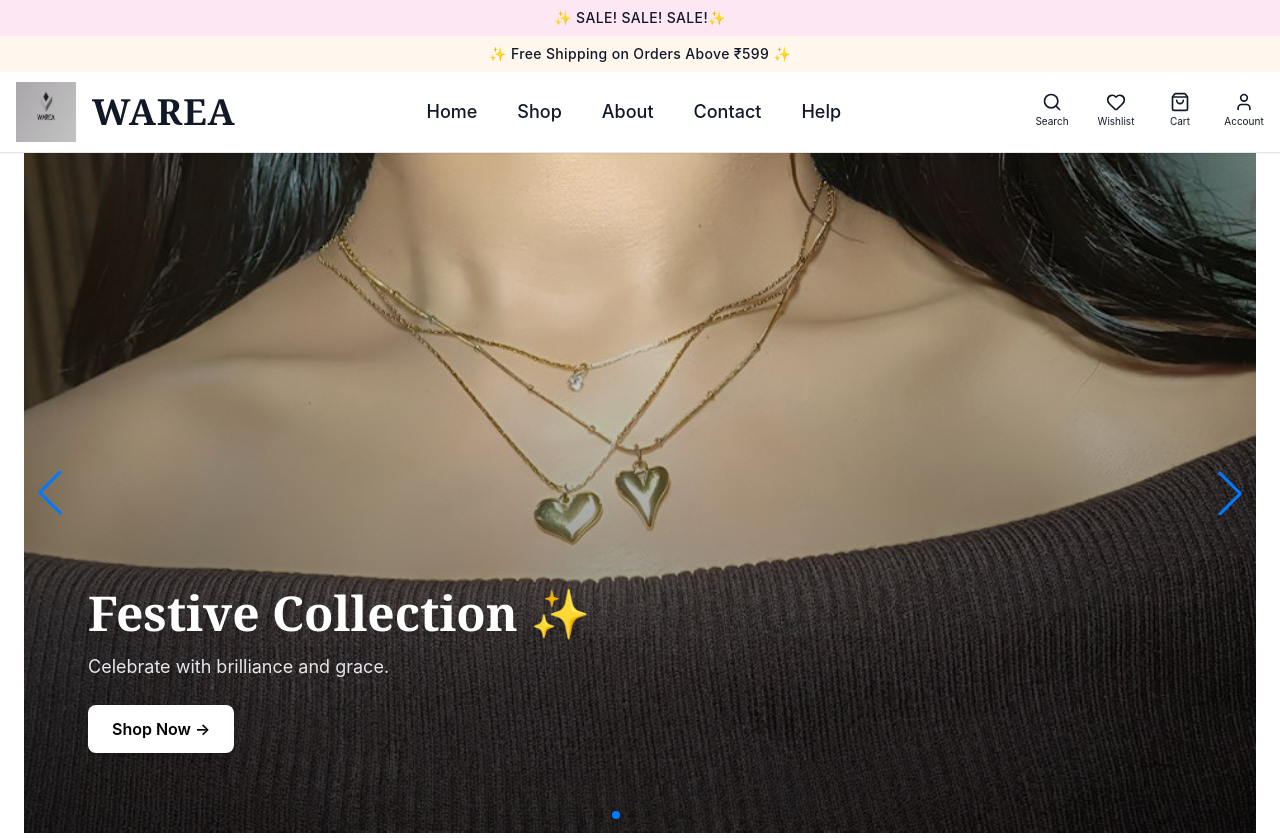
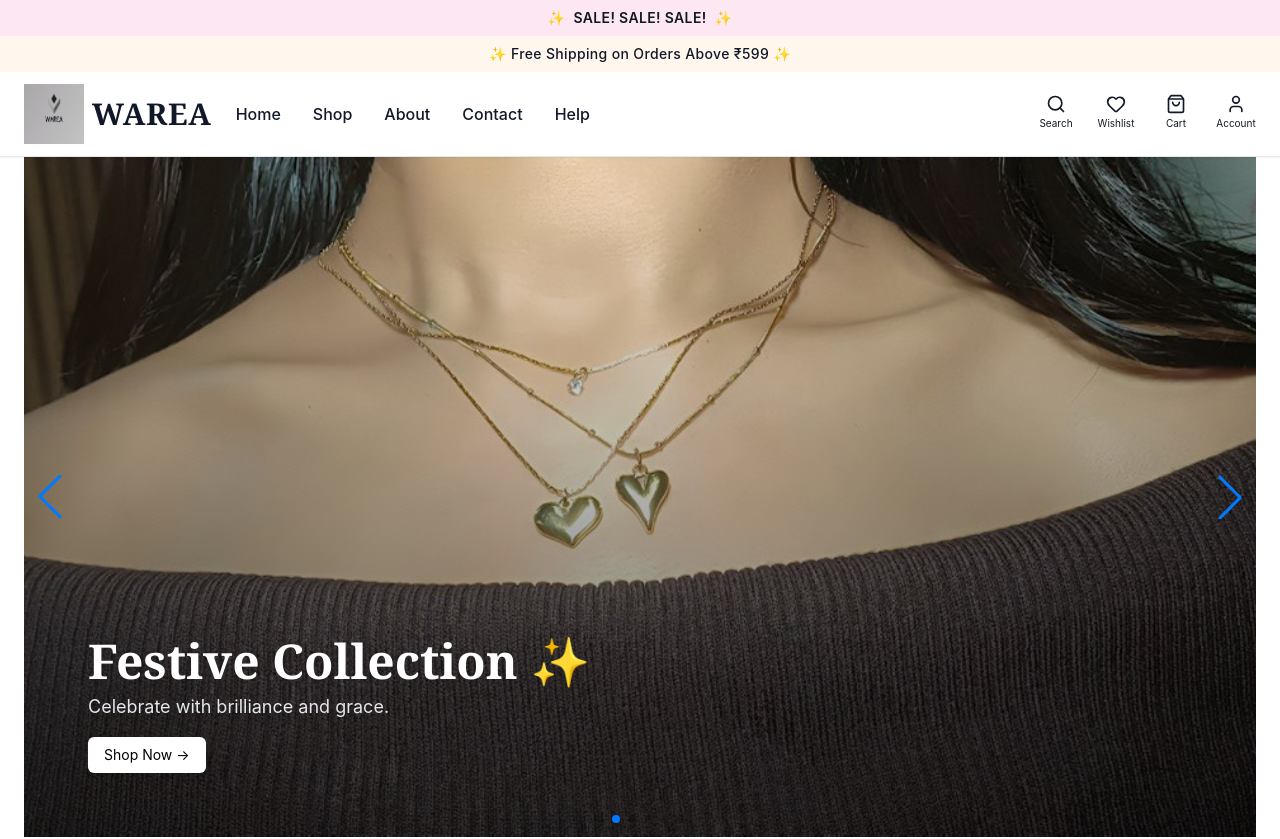
Before and after one commit to mohitkmr8566-ark/warea, a Next.js app: page / in a window 1280 px wide. Shown: the top 839 px of the page. Built offline with nearby package versions, Linux system fonts and the light colour scheme.

Commit message:
feat(day8/auth): add mock AuthContext, login/signup pages, profile UI updates, TopBar/Header fixes, cart toasts

```diff
--- a/components/Header.jsx
+++ b/components/Header.jsx
@@ -1,4 +1,5 @@
-import { useState } from "react";
+// components/Header.jsx
+import { useState, useEffect, useRef } from "react";
 import Link from "next/link";
 import Image from "next/image";
 import { ShoppingBag, Heart, User, Search, Menu, X } from "lucide-react";
@@ -12,27 +13,32 @@ export default function Header() {
   const cartCount = cartItems.reduce((s, i) => s + (i.qty || 1), 0);
   const wishCount = wishlist.length;
 
+  // bump animation state when cartCount changes
+  const [bump, setBump] = useState(false);
+  const prevRef = useRef(cartCount);
+
+  useEffect(() => {
+    if (prevRef.current !== undefined && prevRef.current !== cartCount) {
+      setBump(true);
+      const t = setTimeout(() => setBump(false), 380);
+      return () => clearTimeout(t);
+    }
+    prevRef.current = cartCount;
+  }, [cartCount]);
+
   return (
-    <header className="border-b bg-white shadow-sm sticky top-0 z-40">
-      {/* Main Header */}
-      <div className="page-container flex items-center justify-between h-16 md:h-20 px-3 sm:px-4">
+    <header className="sticky top-0 z-40 bg-white border-b shadow-sm">
+      {/* NOTE: TopBar intentionally NOT rendered here. TopBar is rendered once in _app.js */}
+
+      <div className="page-container flex items-center gap-3 sm:gap-6 py-2 md:py-3">
         {/* Logo */}
-        <Link href="/" className="flex items-center gap-2 sm:gap-4">
-          <Image
-            src="/logo.png"
-            alt="Warea Logo"
-            width={40}
-            height={40}
-            className="object-contain w-10 h-10 md:w-[60px] md:h-[60px]"
-          />
-          {/* Hide WAREA text on extra small screens */}
-          <span className="hidden sm:inline text-2xl md:text-4xl font-bold font-serif tracking-wide">
-            WAREA
-          </span>
+        <Link href="/" className="flex items-center gap-2 flex-shrink-0">
+          <Image src="/logo.png" alt="Warea Logo" width={44} height={44} className="object-contain w-10 h-10 md:w-[60px] md:h-[60px]" />
+          <span className="hidden sm:inline text-2xl md:text-3xl font-serif font-bold tracking-wide">WAREA</span>
         </Link>
 
-        {/* Navigation (Desktop) */}
-        <nav className="hidden md:flex gap-10 text-lg font-medium">
+        {/* Navigation: shows from md up */}
+        <nav className="hidden md:flex gap-8 text-base font-medium flex-1">
           <Link href="/">Home</Link>
           <Link href="/shop">Shop</Link>
           <Link href="/about">About</Link>
@@ -40,56 +46,46 @@ export default function Header() {
           <Link href="/help">Help</Link>
         </nav>
 
-        {/* Icons */}
-        <div className="flex items-center gap-3 sm:gap-4 md:gap-6">
-          {/* Search */}
-          <Link href="/search" className="relative flex flex-col items-center w-8 h-8 md:w-10 md:h-10">
-            <Search size={20} className="md:size-22" />
-            <span className="text-[9px] md:text-[10px] mt-0.5">Search</span>
+        {/* Icons (push to right, don't shrink) */}
+        <div className="flex items-center gap-3 md:gap-5 ml-auto flex-shrink-0">
+          {/* Search — hide on very small screens */}
+          <Link href="/search" className="hidden sm:flex flex-col items-center w-8 h-8 md:w-10 md:h-10">
+            <Search size={20} />
+            <span className="text-[10px] mt-0.5">Search</span>
           </Link>
 
           {/* Wishlist */}
           <Link href="/wishlist" className="relative flex flex-col items-center w-8 h-8 md:w-10 md:h-10">
-            <Heart size={20} className="md:size-22" />
-            {wishCount > 0 && (
-              <span className="absolute -top-1 -right-1 bg-black text-white text-[9px] md:text-[10px] rounded-full px-1 min-w-[16px] h-[16px] md:min-w-[18px] md:h-[18px] flex items-center justify-center">
-                {wishCount}
-              </span>
-            )}
-            <span className="text-[9px] md:text-[10px] mt-0.5">Wishlist</span>
+            <Heart size={20} />
+            {wishCount > 0 && <span className="absolute -top-1 -right-1 bg-black text-white text-[10px] rounded-full px-1 min-w-[18px] h-[18px] flex items-center justify-center">{wishCount}</span>}
+            <span className="text-[9px] md:text-[10px] mt-0.5 hidden sm:block">Wishlist</span>
           </Link>
 
-          {/* Cart */}
+          {/* Cart w/ bump */}
           <Link href="/cart" className="relative flex flex-col items-center w-8 h-8 md:w-10 md:h-10">
-            <ShoppingBag size={20} className="md:size-22" />
-            {cartCount > 0 && (
-              <span className="absolute -top-1 -right-1 bg-black text-white text-[9px] md:text-[10px] rounded-full px-1 min-w-[16px] h-[16px] md:min-w-[18px] md:h-[18px] flex items-center justify-center">
-                {cartCount}
-              </span>
-            )}
-            <span className="text-[9px] md:text-[10px] mt-0.5">Cart</span>
+            <span className={`${bump ? "cart-bump" : ""} inline-flex`}>
+              <ShoppingBag size={20} />
+            </span>
+            {cartCount > 0 && <span className="absolute -top-1 -right-1 bg-black text-white text-[10px] rounded-full px-1 min-w-[18px] h-[18px] flex items-center justify-center">{cartCount}</span>}
+            <span className="text-[9px] md:text-[10px] mt-0.5 hidden sm:block">Cart</span>
           </Link>
 
-          {/* Account */}
+          {/* Profile */}
           <Link href="/profile" className="flex flex-col items-center w-8 h-8 md:w-10 md:h-10">
-            <User size={20} className="md:size-22" />
-            <span className="text-[9px] md:text-[10px] mt-0.5">Account</span>
+            <User size={20} />
+            <span className="text-[9px] md:text-[10px] mt-0.5 hidden sm:block">Account</span>
           </Link>
 
-          {/* Mobile Menu */}
-          <button
-            className="lg:hidden w-8 h-8 md:w-10 md:h-10 flex items-center justify-center"
-            onClick={() => setOpen(!open)}
-            aria-label="Toggle Menu"
-          >
+          {/* Mobile menu */}
+          <button className="lg:hidden w-8 h-8 flex items-center justify-center" onClick={() => setOpen(!open)} aria-label="Toggle Menu">
             {open ? <X size={22} /> : <Menu size={22} />}
           </button>
         </div>
       </div>
 
-      {/* Mobile Menu Panel */}
+      {/* Mobile nav */}
       {open && (
-        <div className="lg:hidden bg-white border-t p-4 flex flex-col gap-4 text-lg font-medium">
+        <div className="lg:hidden bg-white border-t p-4 flex flex-col gap-3 text-base font-medium">
           <Link href="/" onClick={() => setOpen(false)}>Home</Link>
           <Link href="/shop" onClick={() => setOpen(false)}>Shop</Link>
           <Link href="/about" onClick={() => setOpen(false)}>About</Link>
--- a/components/Hero.jsx
+++ b/components/Hero.jsx
@@ -9,41 +9,17 @@ import "swiper/css/pagination";
 import "swiper/css/navigation";
 
 const heroSlides = [
-  {
-    img: "/hero/hero1.jpg",
-    title: "Timeless. Elegant. Warea.",
-    desc: "Handcrafted jewellery for every occasion.",
-  },
-  {
-    img: "/hero/hero2.jpg",
-    title: "Festive Collection ✨",
-    desc: "Celebrate with brilliance and grace.",
-  },
-  {
-    img: "/hero/hero3.jpg",
-    title: "Everyday Elegance 💎",
-    desc: "Minimal designs for daily shine.",
-  },
-  {
-    img: "/hero/hero4.jpg",
-    title: "Wedding Specials ❤️",
-    desc: "Make your big day sparkle forever.",
-  },
-  {
-    img: "/hero/hero5.jpg",
-    title: "New Arrivals 🌸",
-    desc: "Discover the latest handcrafted trends.",
-  },
-  {
-    img: "/hero/hero6.jpg",
-    title: "Exclusive Offers 🎁",
-    desc: "Shop now and enjoy special deals.",
-  },
+  { img: "/hero/hero1.jpg", title: "Timeless. Elegant. Warea.", desc: "Handcrafted jewellery for every occasion." },
+  { img: "/hero/hero2.jpg", title: "Festive Collection ✨", desc: "Celebrate with brilliance and grace." },
+  { img: "/hero/hero3.jpg", title: "Everyday Elegance 💎", desc: "Minimal designs for daily shine." },
+  { img: "/hero/hero4.jpg", title: "Wedding Specials ❤️", desc: "Make your big day sparkle forever." },
+  { img: "/hero/hero5.jpg", title: "New Arrivals 🌸", desc: "Discover the latest handcrafted trends." },
+  { img: "/hero/hero6.jpg", title: "Exclusive Offers 🎁", desc: "Shop now and enjoy special deals." },
 ];
 
 export default function Hero() {
   return (
-    <section className="relative w-full h-[65vh] sm:h-[70vh] md:h-[80vh] lg:h-[85vh] overflow-hidden">
+    <section className="relative w-full h-[60vh] sm:h-[68vh] md:h-[78vh] lg:h-[85vh] overflow-hidden">
       <Swiper
         modules={[Autoplay, Pagination, Navigation]}
         autoplay={{ delay: 4000, disableOnInteraction: false }}
@@ -55,32 +31,12 @@ export default function Hero() {
         {heroSlides.map((slide, i) => (
           <SwiperSlide key={i}>
             <div className="relative w-full h-full">
-              {/* Background Image */}
-              <Image
-                src={slide.img}
-                alt={slide.title}
-                fill
-                priority={i === 0}
-                className="object-cover object-center"
-              />
-
-              {/* Overlay */}
-              <div className="absolute inset-0 bg-gradient-to-t from-black/60 via-black/30 to-transparent"></div>
-
-              {/* Text Content */}
-              <div className="absolute bottom-10 sm:bottom-14 md:bottom-20 left-4 sm:left-10 md:left-16 text-white max-w-xs sm:max-w-md md:max-w-xl">
-                <h1 className="text-2xl sm:text-4xl md:text-5xl font-serif font-bold leading-snug drop-shadow-lg">
-                  {slide.title}
-                </h1>
-                <p className="mt-3 sm:mt-4 text-sm sm:text-base md:text-lg text-gray-200 drop-shadow-md max-w-md">
-                  {slide.desc}
-                </p>
-                <Link
-                  href="/shop"
-                  className="inline-block mt-5 sm:mt-6 px-5 sm:px-6 py-2.5 sm:py-3 bg-white text-black text-sm sm:text-base font-semibold rounded-lg shadow-md hover:bg-gray-200 transition"
-                >
-                  Shop Now →
-                </Link>
+              <Image src={slide.img} alt={slide.title} fill className="object-cover object-center" />
+              <div className="absolute inset-0 bg-gradient-to-t from-black/60 via-black/30 to-transparent" />
+              <div className="absolute bottom-6 sm:bottom-10 md:bottom-16 left-4 sm:left-8 md:left-16 text-white max-w-[92%] sm:max-w-md md:max-w-lg lg:max-w-xl">
+                <h1 className="text-xl sm:text-3xl md:text-4xl lg:text-5xl font-serif font-bold leading-tight drop-shadow-lg">{slide.title}</h1>
+                <p className="mt-2 text-xs sm:text-sm md:text-base lg:text-lg text-gray-200 drop-shadow-md max-w-md">{slide.desc}</p>
+                <Link href="/shop" className="inline-block mt-4 px-4 py-2 bg-white text-black text-sm rounded-md shadow-md hover:bg-gray-100 transition">Shop Now →</Link>
               </div>
             </div>
           </SwiperSlide>
--- a/components/TopBar.jsx
+++ b/components/TopBar.jsx
@@ -2,16 +2,20 @@
 export default function TopBar() {
   return (
     <div className="w-full">
-      {/* Sale Banner */}
-      <div className="w-full bg-pink-100 text-center py-2 text-xs sm:text-sm font-medium tracking-wide">
-        <span className="text-yellow-500">✨</span>
-        <span> SALE! SALE! SALE!</span>
-        <span className="text-yellow-500">✨</span>
+      {/* Top sale line - constrained to page width and centered */}
+      <div className="bg-pink-100 text-center py-2 text-xs sm:text-sm font-medium tracking-wide">
+        <div className="max-w-7xl mx-auto px-4">
+          <span className="text-yellow-500">✨</span>
+          <span className="font-semibold mx-2">SALE! SALE! SALE!</span>
+          <span className="text-yellow-500">✨</span>
+        </div>
       </div>
 
-      {/* Free Shipping Banner */}
-      <div className="w-full bg-orange-50 text-center py-2 text-xs sm:text-sm font-medium tracking-wide">
-        ✨ Free Shipping on Orders Above ₹599 ✨
+      {/* Free shipping line - constrained to page width and centered */}
+      <div className="bg-orange-50 text-center py-2 text-xs sm:text-sm font-medium tracking-wide">
+        <div className="max-w-7xl mx-auto px-4">
+          ✨ Free Shipping on Orders Above ₹599 ✨
+        </div>
       </div>
     </div>
   );
--- a/pages/_app.js
+++ b/pages/_app.js
@@ -6,19 +6,24 @@ import Header from "@/components/Header";
 import Footer from "@/components/Footer";
 import { CartProvider } from "@/store/CartContext";
 import { WishlistProvider } from "@/store/WishlistContext";
+import { AuthProvider } from "@/store/AuthContext";
+import { Toaster } from "react-hot-toast";
 
 export default function MyApp({ Component, pageProps }) {
   return (
     <CartProvider>
       <WishlistProvider>
+        <AuthProvider>
+          <Toaster position="top-right" />
           <div className="min-h-screen flex flex-col">
-          <TopBar />
-          <Header />
+            <TopBar />        {/* single TopBar, non-sticky */}
+            <Header />        {/* sticky header (nav + icons) */}
             <main className="flex-1 page-container">
               <Component {...pageProps} />
             </main>
             <Footer />
           </div>
+        </AuthProvider>
       </WishlistProvider>
     </CartProvider>
   );
--- /dev/null
+++ b/pages/login.js
@@ -0,0 +1,33 @@
+// pages/login.js
+"use client";
+
+import { useState } from "react";
+import { useRouter } from "next/router";
+import { useAuth } from "@/store/AuthContext";
+
+export default function LoginPage() {
+  const { login } = useAuth();
+  const router = useRouter();
+  const [email, setEmail] = useState("");
+  const [password, setPassword] = useState("");
+
+  const submit = async (e) => {
+    e.preventDefault();
+    const u = await login({ email, password });
+    if (u) router.push("/profile");
+  };
+
+  return (
+    <div className="page-container py-16 max-w-xl mx-auto">
+      <h1 className="text-2xl font-semibold mb-6">Login</h1>
+      <form onSubmit={submit} className="space-y-4 bg-white p-6 rounded-lg shadow">
+        <input value={email} onChange={(e)=>setEmail(e.target.value)} placeholder="Email" className="w-full px-4 py-2 border rounded" />
+        <input type="password" value={password} onChange={(e)=>setPassword(e.target.value)} placeholder="Password" className="w-full px-4 py-2 border rounded" />
+        <div className="flex gap-3">
+          <button type="submit" className="btn btn-primary">Login</button>
+          <a href="/signup" className="btn btn-ghost">Create account</a>
+        </div>
+      </form>
+    </div>
+  );
+}
--- a/pages/profile.js
+++ b/pages/profile.js
@@ -1,71 +1,71 @@
-"use client";
-
+import Head from "next/head";
 import { useState } from "react";
-import Head from "next/head";
+import { useAuth } from "@/store/AuthContext";
 
 export default function ProfilePage() {
-  const [isLoggedIn, setIsLoggedIn] = useState(false); // placeholder state
+  const { user, login, logout, signup } = useAuth();
+  const [tab, setTab] = useState("login");
+  const [form, setForm] = useState({ email: "", name: "" });
+
+  const handleLogin = async (e) => {
+    e.preventDefault();
+    const res = await login({ email: form.email, name: form.name });
+    if (res) setForm({ email: "", name: "" });
+  };
+
+  const handleSignup = async (e) => {
+    e.preventDefault();
+    const res = await signup({ email: form.email, name: form.name });
+    if (res) setForm({ email: "", name: "" });
+  };
 
   return (
     <>
-      <Head>
-        <title>Profile — Warea</title>
-      </Head>
+      <Head><title>Profile — Warea</title></Head>
+      <main className="page-container py-10">
+        <h1 className="text-3xl font-bold mb-6">Your Profile</h1>
 
-      <main className="container mx-auto px-4 py-8">
-        <h1 className="text-2xl font-semibold mb-4">Your Profile</h1>
+        {!user ? (
+          <div className="max-w-xl mx-auto bg-white p-6 rounded-lg shadow">
+            <div className="flex gap-4 mb-6">
+              <button className={`px-4 py-2 ${tab === "login" ? "bg-gray-900 text-white" : "bg-gray-100"}`} onClick={() => setTab("login")}>Login</button>
+              <button className={`px-4 py-2 ${tab === "signup" ? "bg-gray-900 text-white" : "bg-gray-100"}`} onClick={() => setTab("signup")}>Sign up</button>
+            </div>
 
-        {!isLoggedIn ? (
-          // 🔹 Show Login / Signup placeholders
-          <div className="max-w-md mx-auto bg-white p-6 rounded-lg shadow">
-            <h2 className="text-xl font-medium mb-4 text-center">Welcome to Warea</h2>
-            <p className="text-sm text-gray-600 text-center mb-6">
-              Please log in to access your account, orders, and saved addresses.
-            </p>
-
-            <div className="flex flex-col gap-4">
-              <button
-                onClick={() => alert("Login flow will go here")}
-                className="w-full px-4 py-2 bg-gray-900 text-white rounded-md hover:bg-gray-700"
-              >
-                Login
-              </button>
-              <button
-                onClick={() => alert("Signup flow will go here")}
-                className="w-full px-4 py-2 border border-gray-300 rounded-md hover:bg-gray-100"
-              >
-                Create Account
-              </button>
-            </div>
+            {tab === "login" ? (
+              <form onSubmit={handleLogin} className="space-y-4">
+                <input type="email" required placeholder="Email" value={form.email} onChange={(e)=>setForm(s=>({...s,email:e.target.value}))} className="w-full border px-3 py-2 rounded" />
+                <input type="text" placeholder="Name (optional)" value={form.name} onChange={(e)=>setForm(s=>({...s,name:e.target.value}))} className="w-full border px-3 py-2 rounded" />
+                <button type="submit" className="btn btn-primary">Login</button>
+              </form>
+            ) : (
+              <form onSubmit={handleSignup} className="space-y-4">
+                <input type="email" required placeholder="Email" value={form.email} onChange={(e)=>setForm(s=>({...s,email:e.target.value}))} className="w-full border px-3 py-2 rounded" />
+                <input type="text" required placeholder="Name" value={form.name} onChange={(e)=>setForm(s=>({...s,name:e.target.value}))} className="w-full border px-3 py-2 rounded" />
+                <button type="submit" className="btn btn-primary">Create account</button>
+              </form>
+            )}
           </div>
         ) : (
-          // 🔹 Show Account Dashboard (once logged in)
-          <div className="grid grid-cols-1 md:grid-cols-3 gap-6">
+          <div className="grid md:grid-cols-3 gap-6">
             <aside className="md:col-span-1 bg-white p-4 rounded-lg shadow">
               <h2 className="font-medium mb-2">Account</h2>
               <div className="text-sm text-gray-700">
-                <p>
-                  Name: <strong>Guest User</strong>
-                </p>
-                <p className="mt-1">
-                  Email: <strong>guest@warea.local</strong>
-                </p>
+                <p>Name: <strong>{user.name}</strong></p>
+                <p className="mt-1">Email: <strong>{user.email}</strong></p>
               </div>
+              <button className="mt-4 btn btn-ghost" onClick={()=>logout()}>Logout</button>
             </aside>
 
             <section className="md:col-span-2 space-y-6">
               <div className="bg-white p-4 rounded-lg shadow">
                 <h3 className="font-medium mb-2">Orders</h3>
-                <p className="text-sm text-gray-500">
-                  No orders yet. Orders will appear here once you complete a checkout.
-                </p>
+                <p className="text-sm text-gray-500">No orders yet — this will show past orders after checkout.</p>
               </div>
 
               <div className="bg-white p-4 rounded-lg shadow">
                 <h3 className="font-medium mb-2">Addresses</h3>
-                <p className="text-sm text-gray-500">
-                  Add an address to speed up checkout.
-                </p>
+                <p className="text-sm text-gray-500">Add an address to speed up checkout.</p>
               </div>
             </section>
           </div>
--- /dev/null
+++ b/pages/signup.js
@@ -0,0 +1,35 @@
+// pages/signup.js
+"use client";
+
+import { useState } from "react";
+import { useRouter } from "next/router";
+import { useAuth } from "@/store/AuthContext";
+
+export default function SignupPage() {
+  const { signup } = useAuth();
+  const router = useRouter();
+  const [name, setName] = useState("");
+  const [email, setEmail] = useState("");
+  const [password, setPassword] = useState("");
+
+  const submit = async (e) => {
+    e.preventDefault();
+    const u = await signup({ name, email, password });
+    if (u) router.push("/profile");
+  };
+
+  return (
+    <div className="page-container py-16 max-w-xl mx-auto">
+      <h1 className="text-2xl font-semibold mb-6">Create Account</h1>
+      <form onSubmit={submit} className="space-y-4 bg-white p-6 rounded-lg shadow">
+        <input value={name} onChange={(e)=>setName(e.target.value)} placeholder="Full name" className="w-full px-4 py-2 border rounded" />
+        <input value={email} onChange={(e)=>setEmail(e.target.value)} placeholder="Email" className="w-full px-4 py-2 border rounded" />
+        <input type="password" value={password} onChange={(e)=>setPassword(e.target.value)} placeholder="Password" className="w-full px-4 py-2 border rounded" />
+        <div className="flex gap-3">
+          <button type="submit" className="btn btn-primary">Create Account</button>
+          <a href="/login" className="btn btn-ghost">Login</a>
+        </div>
+      </form>
+    </div>
+  );
+}
--- /dev/null
+++ b/store/AuthContext.js
@@ -0,0 +1,38 @@
+// store/AuthContext.js
+import { createContext, useContext, useEffect, useState } from "react";
+
+const AuthContext = createContext();
+
+export function AuthProvider({ children }) {
+  const [user, setUser] = useState(null);
+
+  useEffect(() => {
+    const s = localStorage.getItem("user");
+    if (s) setUser(JSON.parse(s));
+  }, []);
+
+  useEffect(() => {
+    if (user) localStorage.setItem("user", JSON.stringify(user));
+    else localStorage.removeItem("user");
+  }, [user]);
+
+  const login = ({ email, name }) => {
+    // placeholder: a real backend would return token + user data
+    const u = { email, name: name || "Customer" };
+    setUser(u);
+    return u;
+  };
+
+  const logout = () => setUser(null);
+
+  const signup = ({ email, name }) => {
+    // placeholder: treat same as login for now
+    const u = { email, name: name || "Customer" };
+    setUser(u);
+    return u;
+  };
+
+  return <AuthContext.Provider value={{ user, login, logout, signup }}>{children}</AuthContext.Provider>;
+}
+
+export const useAuth = () => useContext(AuthContext);
```
Also changed, not shown: components/ProductCard.jsx (+5 -26 lines), pages/product/[id].js (+19 -4 lines), styles/globals.css (+9 -0 lines). Lines whose indentation alone changed are shown as unchanged.
